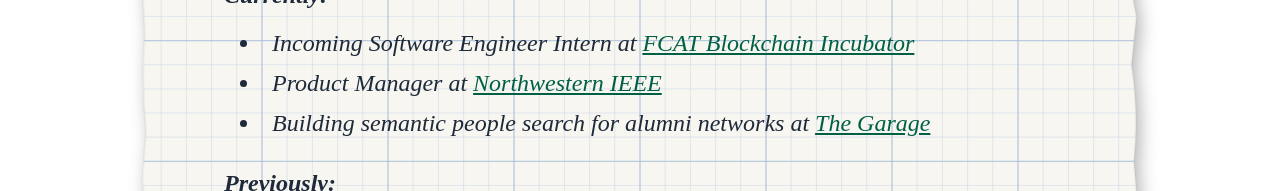
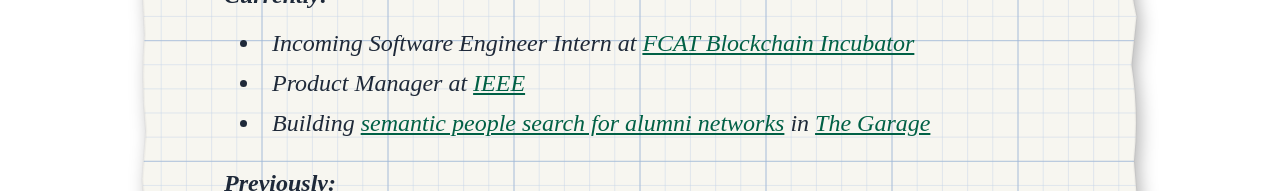
Before and after one commit to daniel-kimm/portfolio, a Next.js app: page /about in a window 1280 px wide. Shown: the part 1047-1238 px from the top of the page. Built offline with nearby package versions, Linux system fonts and the light colour scheme; a web font is replaced by a local one.

Commit message:
link amity

```diff
--- a/src/components/AboutPage.tsx
+++ b/src/components/AboutPage.tsx
@@ -589,8 +589,8 @@
             <p className="font-semibold mb-2 sm:mb-3">Currently:</p>
             <ul className="list-disc list-inside ml-2 sm:ml-4 mb-4 sm:mb-6 space-y-1">
               <li>Incoming Software Engineer Intern at <a href="https://www.fcatalyst.com/blockchain" target="_blank" rel="noopener noreferrer" className="text-emerald-800 underline hover:text-emerald-600 transition-colors duration-300">FCAT Blockchain Incubator</a></li>
-              <li>Product Manager at <a href="https://www.ieeenu.org/" target="_blank" rel="noopener noreferrer" className="text-emerald-800 underline hover:text-emerald-600 transition-colors duration-300">Northwestern IEEE</a></li>
-              <li>Building semantic people search for alumni networks at <a href="https://www.thegarage.northwestern.edu/" target="_blank" rel="noopener noreferrer" className="text-emerald-800 underline hover:text-emerald-600 transition-colors duration-300">The Garage</a></li>
+              <li>Product Manager at <a href="https://www.ieeenu.org/" target="_blank" rel="noopener noreferrer" className="text-emerald-800 underline hover:text-emerald-600 transition-colors duration-300">IEEE</a></li>
+              <li>Building <a href="https://tryamity.com/" target="_blank" rel="noopener noreferrer" className="text-emerald-800 underline hover:text-emerald-600 transition-colors duration-300">semantic people search for alumni networks</a> in <a href="https://www.thegarage.northwestern.edu/" target="_blank" rel="noopener noreferrer" className="text-emerald-800 underline hover:text-emerald-600 transition-colors duration-300">The Garage</a></li>
             </ul>
             <p className="font-semibold mb-2 sm:mb-3">Previously:</p>
             <ul className="list-disc list-inside ml-2 sm:ml-4 space-y-1">
```
